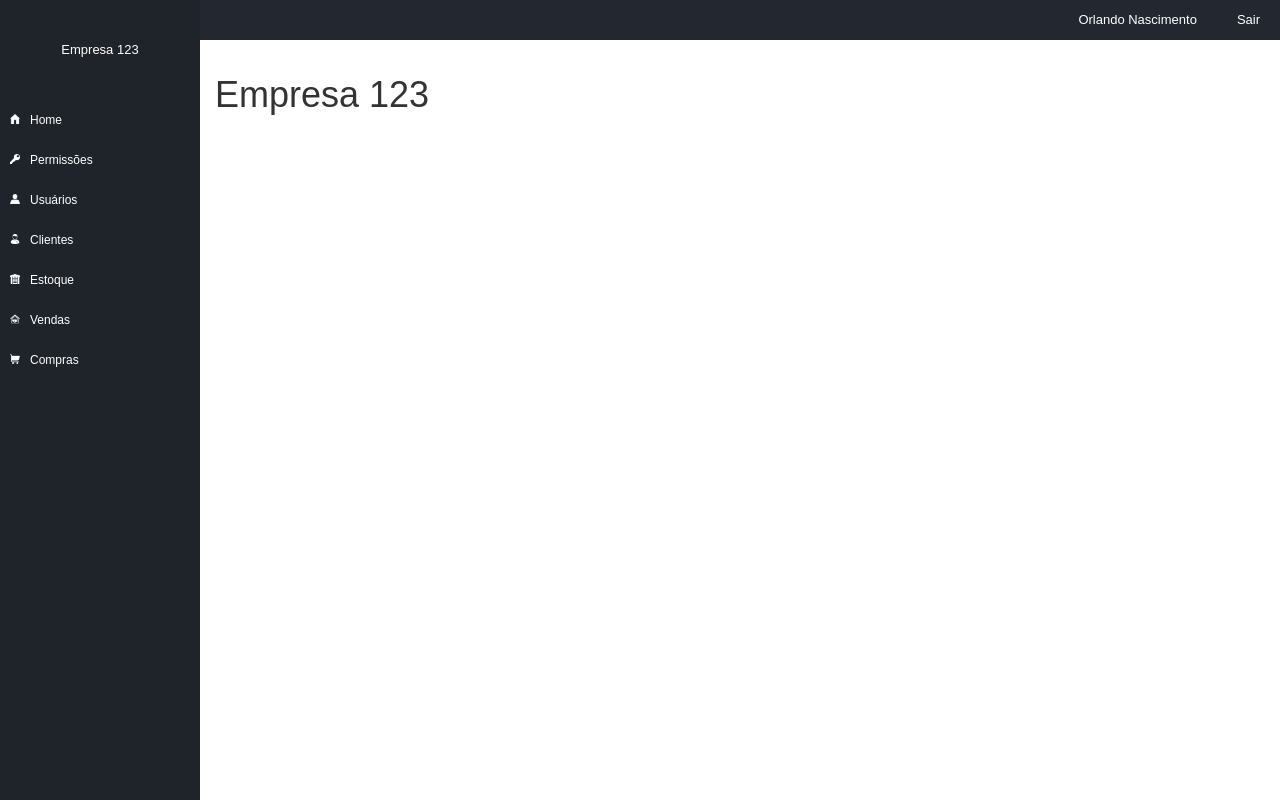
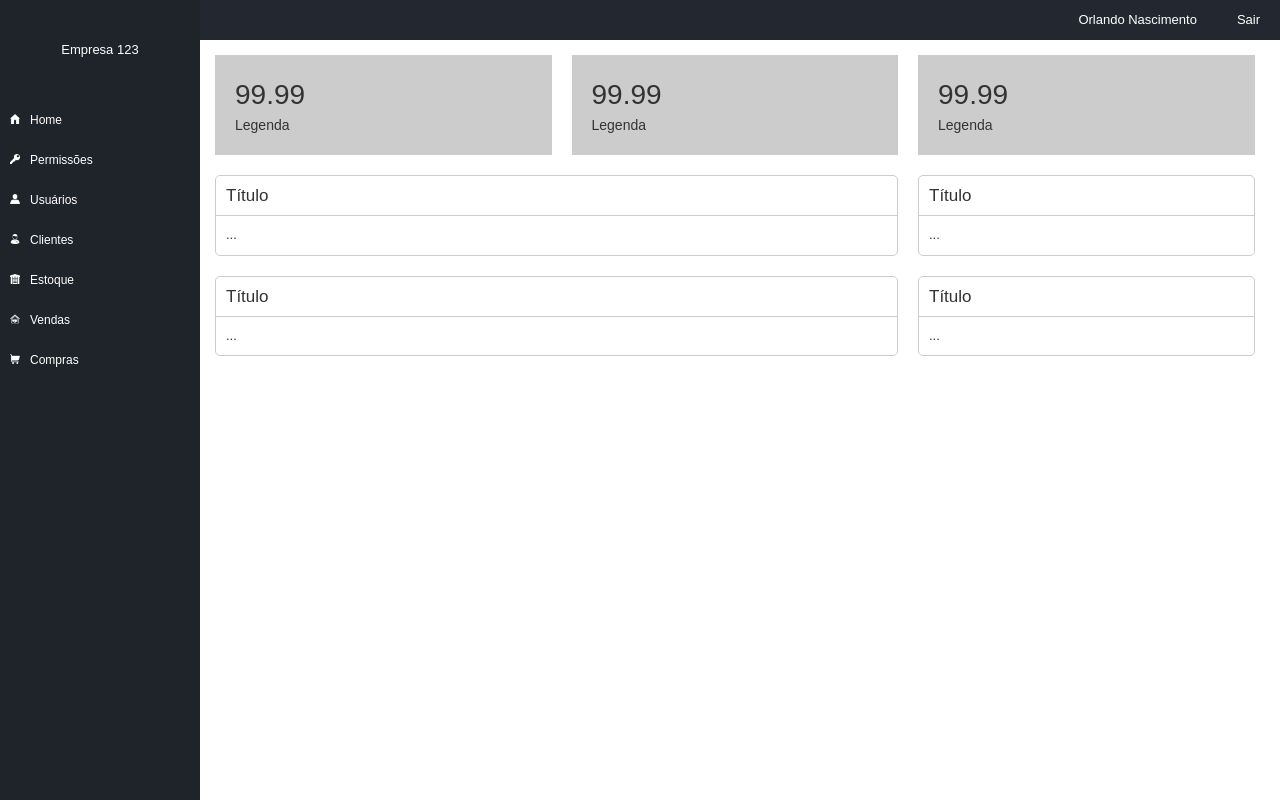
Before and after one commit to leonardorifeli/contaazul-1, a PHP site: page / in a window 1280 px wide. Run offline with PHP 8.4, Linux system fonts and the light colour scheme; a user stored in the database is signed in; data comes from the database, SQL or seed files in the repository; some libraries are stand-ins or nearby versions.

Commit message:
DashBoard

```diff
--- a/assets/css/template.css
+++ b/assets/css/template.css
@@ -268,3 +268,67 @@ input[name=searchClients]{
     text-align: center;
     margin-left:5%;
 }
+.db-row1 .db-row2{
+    clear: both;
+}
+.db-grid-1{
+    width:33%;
+    float: left;
+}
+.db-grid-area{
+    background-color: #CCC;
+    margin-left: 10px;
+    margin-right: 10px;
+    height: 100px;
+    padding-left: 20px;
+}
+.db-grid-1:nth-child(1) .db-grid-area{
+    margin-left: 0;
+}
+.db-grid-2:nth-child(1) .db-grid-area{
+    margin-left: 0;
+}
+.db-grid-2:nth-child(1) .db-info{
+    margin-left: 0;
+}
+.db-grid-1:nth-child(3) .db-grid-area{
+    margin-right: 0;
+}
+.db-row2 .db-grid-1 .db-info{
+    margin-right: 0;
+}
+.db-grid-area-count{
+    font-size: 28px;
+    padding-top: 20px;
+}
+.db-grid-area-legend{
+    font-size: 14px;
+}
+.db-grid-2{
+    width:66%;
+    float: left;
+}
+.db-grid-3{
+    width:100%;
+    float: left;
+}
+.db-info{
+    margin-top: 20px;
+    margin-left: 10px;
+    margin-right: 10px;
+    border: 1px solid #CCC;
+    -webkit-border-radius: 5px;
+    -moz-border-radius: 5px;
+    border-radius: 5px;
+    background-color: #FFF;
+}
+.db-info-title{
+    height: 40px;
+    line-height: 40px;
+    font-size: 17px;
+    padding-left: 10px;
+    border-bottom: 1px solid #CCC;
+}
+.db-info-body{
+    padding: 10px;
+}
--- a/views/home.php
+++ b/views/home.php
@@ -1 +1,50 @@
-<h1><?php echo $company['name']; ?></h1>
+<div class="db-row1">
+    <div class="db-grid-1">
+        <div class="db-grid-area">
+            <div class="db-grid-area-count">99.99</div>
+            <div class="db-grid-area-legend">Legenda</div>
+        </div>
+    </div>
+    <div class="db-grid-1">
+        <div class="db-grid-area">
+            <div class="db-grid-area-count">99.99</div>
+            <div class="db-grid-area-legend">Legenda</div>
+        </div>
+    </div>
+    <div class="db-grid-1">
+        <div class="db-grid-area">
+            <div class="db-grid-area-count">99.99</div>
+            <div class="db-grid-area-legend">Legenda</div>
+        </div>
+    </div>
+</div>
+
+<div class="db-row2">
+    <div class="db-grid-2">
+        <div class="db-info">
+            <div class="db-info-title">Título</div>
+            <div class="db-info-body">...</div>
+        </div>
+    </div>
+    <div class="db-grid-1">
+        <div class="db-info">
+            <div class="db-info-title">Título</div>
+            <div class="db-info-body">...</div>
+        </div>
+    </div>
+</div>
+
+<div class="db-row2">
+    <div class="db-grid-2">
+        <div class="db-info">
+            <div class="db-info-title">Título</div>
+            <div class="db-info-body">...</div>
+        </div>
+    </div>
+    <div class="db-grid-1">
+        <div class="db-info">
+            <div class="db-info-title">Título</div>
+            <div class="db-info-body">...</div>
+        </div>
+    </div>
+</div>
```
